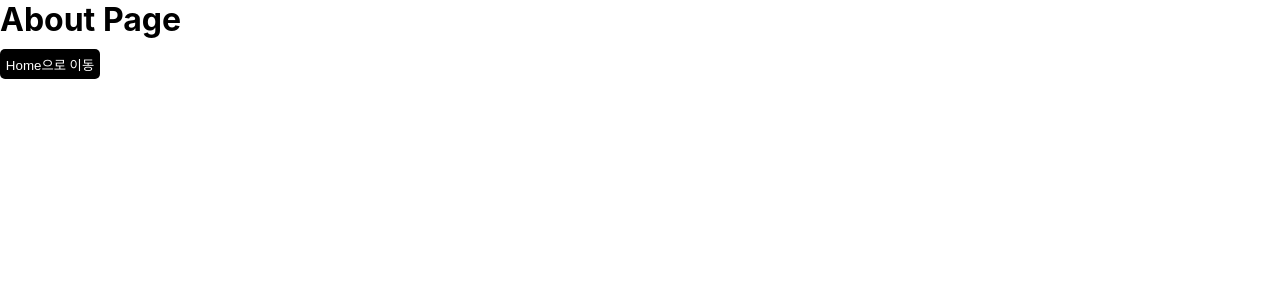
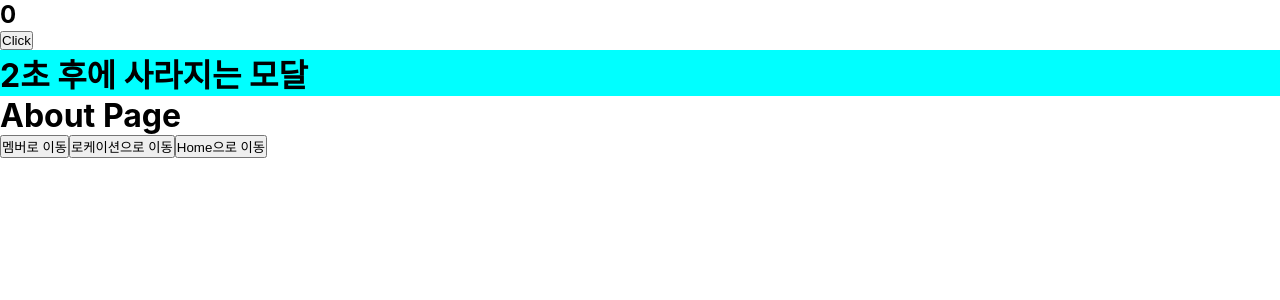
Before and after one commit to Wolrang/React, a React (Create React App) app: page /about in a window 1280 px wide. Shown: the top 300 px of the page. Built offline with nearby package versions, Linux system fonts and the light colour scheme.

Commit message:
🎉 React

```diff
--- a/src/App.js
+++ b/src/App.js
@@ -10,10 +10,33 @@ import About from './component/Router/About';
 import Home from './component/Router/Home';
 import Products from './component/Router/Products';
 import ProductDetail from './component/Router/ProductDetail';
+import UseModal from './component/UseModal';
+import { useEffect, useState } from 'react';
 
 function App() {
+  const [count, setCount] = useState(0)
+  // useEffect 함수가 매개변수 두 개를 받는다.
+  // 1. 콜백함수
+  // 2. [] array
+  useEffect(() => {
+    console.log('useEffect1')
+  }, [])
+
+  // Array에 state 값을 넣으면 리액트가 그 값을 주시하고 있다가
+  // count가 업데이트 되면 render State 업데이트 됐다고 알려준다.
+  useEffect(() => {
+    console.log('useEffect2', count)
+  }, [count])
+
   return (
     <div className="App">
+      {console.log('render')}
+      <h2>{count}</h2>
+      <button onClick={() => {
+        setCount((c) => c + 1)
+      }}>Click</button>
+
+      <UseModal></UseModal>
      <Routes>
       {/* Route안에 속성값이 두개가 들어간다 path/element
           1. path : 페이지의 주소 URL
@@ -21,7 +44,18 @@ function App() {
           / : 기본경로
        */}
       <Route path='/' element={<Home></Home>}></Route>
-      <Route path='/about' element={<About></About>}></Route>
+
+       {/* nested Routes */}
+       {/* Outlet */}
+      <Route path='/about' element={<About></About>}>
+        <Route path='/about/member' element={<h1>멤버</h1>}></Route>
+        <Route path='/about/location' element={<h1>로케이션</h1>}></Route>
+      </Route>
+
+      {/* <Route path='/about' element={<About></About>}></Route>
+      <Route path='/about/member' element={<h1>멤버</h1>}></Route>
+      <Route path='/about/location' element={<h1>로케이션</h1>}></Route> */}
+
       <Route path='/products' element={<Products></Products>}></Route>
       <Route path='/products/:id' element={<ProductDetail></ProductDetail>}></Route>
      </Routes>
--- a/src/component/Blog/Blog.css
+++ b/src/component/Blog/Blog.css
@@ -9,7 +9,7 @@
   border-bottom: 1px solid #ccc;
 }
 
-button {
+/* button {
   width: 100px;
   height: 30px;
   background-color: #000;
@@ -18,10 +18,10 @@ button {
   border-radius: 5px;
   margin-top: 10px;
   cursor: pointer;
-}
+} */
 
-.modal {
+/* .modal {
   background-color: #eee;
   padding: 20px;
   margin-top: 20px;
-}
+} */
--- a/src/component/Router/About.jsx
+++ b/src/component/Router/About.jsx
@@ -1,5 +1,5 @@
 import React from 'react'
-import { Link } from 'react-router-dom'
+import { Link, Outlet } from 'react-router-dom'
 import { useNavigate } from 'react-router-dom'
 
 const About = () => {
@@ -19,6 +19,13 @@ const About = () => {
       {/* <Link to='/'>
         <button>Home으로 이동</button>
       </Link> */}
+      <Outlet></Outlet>
+      <Link to='/about/member'>
+        <button>멤버로 이동</button>
+      </Link>
+      <Link to='/about/location'>
+        <button>로케이션으로 이동</button>
+      </Link>
       <button onClick={goHome}>Home으로 이동</button>
     </div>
   )
--- /dev/null
+++ b/src/component/UseModal.css
@@ -0,0 +1,3 @@
+.modal {
+  background-color: aqua;
+}
--- /dev/null
+++ b/src/component/UseModal.jsx
@@ -0,0 +1,21 @@
+import React from 'react'
+import { useEffect, useState } from 'react'
+import './UseModal.css'
+
+const UseModal = () => {
+  let [modal, setModal] = useState(false);
+  useEffect(() => {
+    setTimeout(() => {
+      setModal(true)}, 2000)
+  },[])
+
+  return (
+    <div>
+      {
+        modal == true ? <h1 className='modal'>2초 후에 사라지는 모달</h1> : null
+      }
+    </div>
+  )
+}
+
+export default UseModal
```
